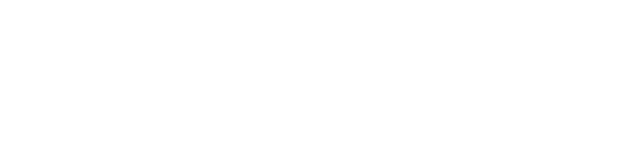
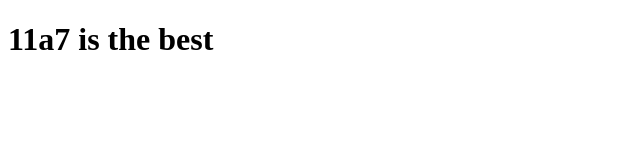
Before and after one commit to bphong673/11a7.github.io, a plain HTML site: page index.html in a window 1280 px wide. Shown: the whole page, without its empty margins (0-640 px from the left). Drawn offline with Linux system fonts and the light colour scheme.

Commit message:
Update index.html

```diff
--- a/index.html
+++ b/index.html
@@ -4,9 +4,12 @@
     <meta charset="UTF-8">
     <meta http-equiv="X-UA-Compatible" content="IE=edge">
     <meta name="viewport" content="width=device-width, initial-scale=1.0">
-    <title>11A7</title>
+    <title>11A7
+
+
+    </title>
 </head>
 <body>
-
+    <h1>11a7 is the best</h1>
 </body>
 </html>
```
